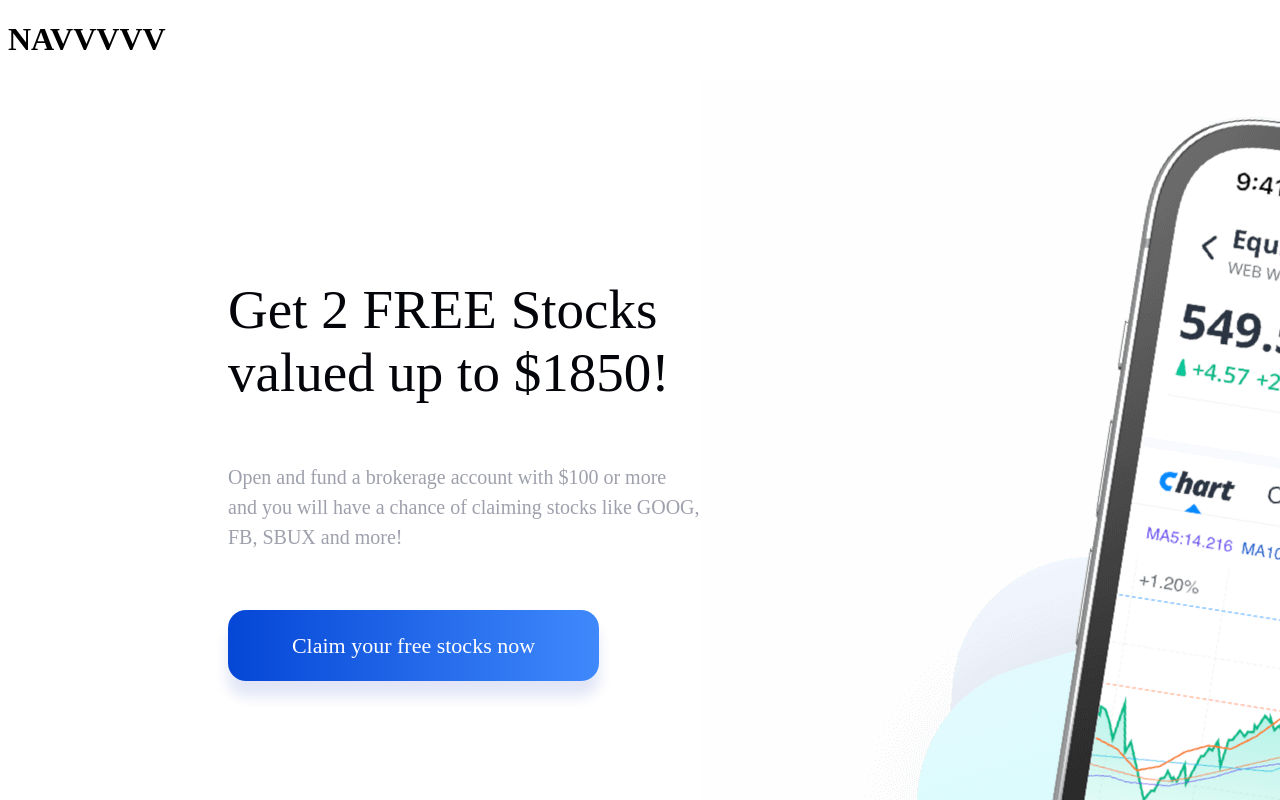
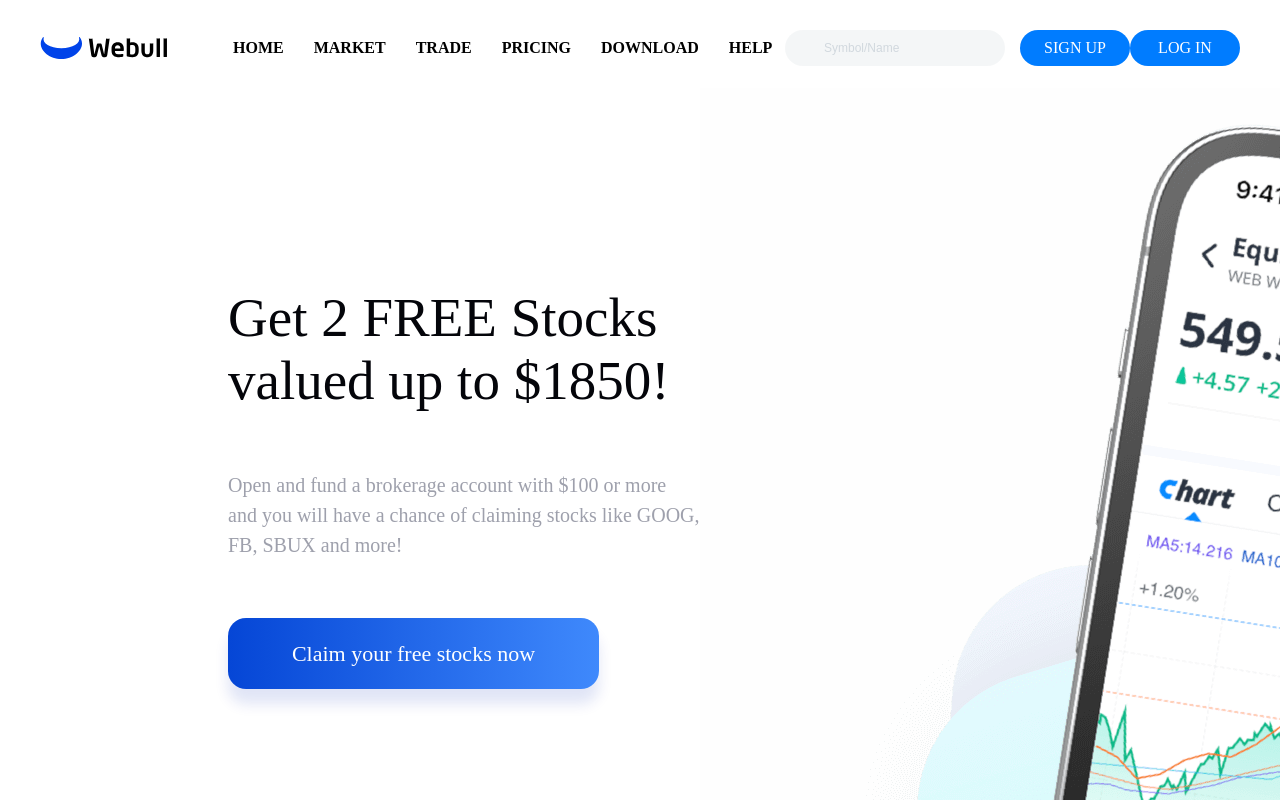
Before and after one commit to guandradeamm/webull-clone, a React (Create React App) app: page / in a window 1280 px wide. Shown: the top 800 px of the page. Built offline with nearby package versions, Linux system fonts and the light colour scheme.

Commit message:
feat: upgrade navbar

```diff
--- a/package.json
+++ b/package.json
@@ -8,6 +8,7 @@
     "@testing-library/user-event": "^12.1.10",
     "react": "^17.0.2",
     "react-dom": "^17.0.2",
+    "react-router-dom": "^5.3.0",
     "react-scripts": "4.0.3",
     "styled-components": "^5.3.3",
     "web-vitals": "^1.0.1"
--- a/src/components/Navbar.js
+++ b/src/components/Navbar.js
@@ -1,10 +1,128 @@
 import React from "react";
+import styled from "styled-components/macro";
+import Img from "../assets/logo.svg";
+import { Link } from "react-router-dom";
+
+const NavbarContainer = styled.div`
+  width: 100%;
+  height: 80px;
+  z-index: 20;
+  background: #fff;
+`;
+
+const NavbarWrap = styled.div`
+  width: 1200px;
+  height: 100%;
+  margin: 0 auto;
+  z-index: 20;
+  display: flex;
+  position: relative;
+  align-items: center;
+  justify-content: space-between;
+`;
+
+const Logo = styled.div`
+  width: 128px;
+  height: 22px;
+  background: url(${Img}) 0 45% no-repeat;
+  background-size: 100% 100%;
+  cursor: pointer;
+`;
+
+const Nav = styled.nav`
+  flex: 1;
+  position: relative;
+  padding-left: 50px;
+`;
+
+const NavLink = styled(Link)`
+  color: #000;
+  padding: 0 15px;
+  font-size: 16px;
+  line-height: 80px;
+  font-weight: 700;
+  text-decoration: none;
+`;
+
+const Search = styled.div`
+  right: 235px;
+  position: absolute;
+`;
+
+const SearchWrap = styled.div`
+  width: 220px;
+  height: 36px;
+  position: relative;
+  box-sizing: border-box;
+  background: rgba(179, 191, 201, 0.15);
+  line-height: 33px;
+  padding-left: 37px;
+  border-radius: 19px;
+`;
+
+const Input = styled.input`
+  color: #000;
+  width: 196px;
+  border: transparent;
+  font-size: 12px;
+  background: transparent;
+  outline: none;
+  &::placeholder {
+    color: #d1d8de;
+  }
+`;
+
+const ButtonContainer = styled.div`
+  display: flex;
+  align-items: center;
+  justify-content: flex-end;
+`;
+
+const Button = styled.div`
+  width: 110px;
+  color: #fff;
+  cursor: pointer;
+  height: 36px;
+  font-size: 16px;
+  box-sizing: border-box;
+  background: #007cff;
+  text-align: center;
+  line-height: 36px;
+  border-radius: 21px;
+`;
 
 const Navbar = () => {
   return (
-    <div>
-      <h1>NAVVVVV</h1>
-    </div>
+    <NavbarContainer>
+      <NavbarWrap>
+        <Logo />
+        <Nav>
+          <NavLink to="/">HOME</NavLink>
+          <NavLink to="/">MARKET</NavLink>
+          <NavLink to="/">TRADE</NavLink>
+          <NavLink to="/">PRICING</NavLink>
+          <NavLink to="/">DOWNLOAD</NavLink>
+          <NavLink to="/">HELP</NavLink>
+        </Nav>
+        <Search>
+          <SearchWrap>
+            <Input type="text" placeholder="Symbol/Name"></Input>
+          </SearchWrap>
+        </Search>
+
+        <ButtonContainer>
+          <Button
+            css={`
+              color: #037cff;
+              background: #fff;
+            `}
+          >
+            SIGN UP
+          </Button>
+          <Button>LOG IN</Button>
+        </ButtonContainer>
+      </NavbarWrap>
+    </NavbarContainer>
   );
 };
 
--- a/src/index.js
+++ b/src/index.js
@@ -1,10 +1,13 @@
 import React from "react";
 import ReactDOM from "react-dom";
+import { BrowserRouter as Router } from "react-router-dom";
 import App from "./App";
 
 ReactDOM.render(
   <React.StrictMode>
-    <App />
+    <Router>
+      <App />
+    </Router>
   </React.StrictMode>,
   document.getElementById("root")
 );
```
Also changed, not shown: 1 other file (tests, documents, lock files or other folders).
